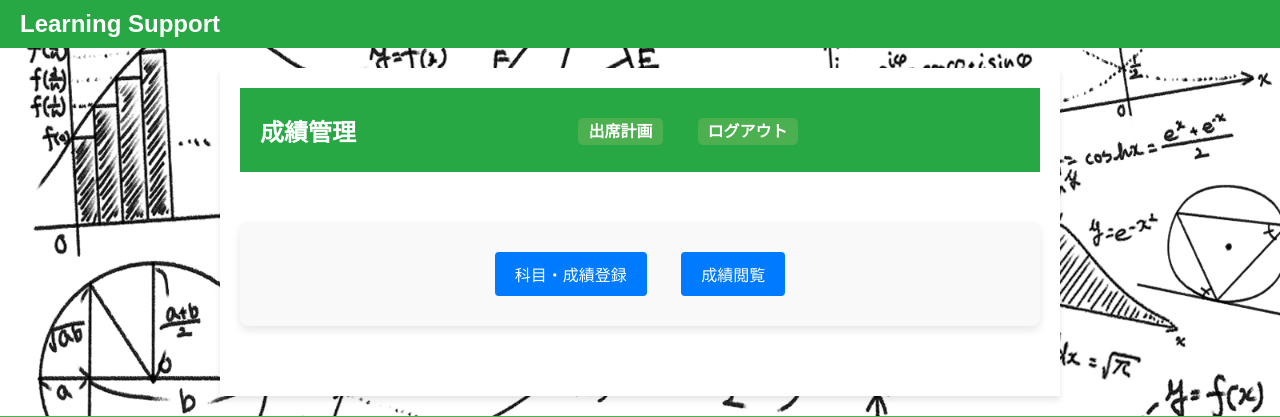
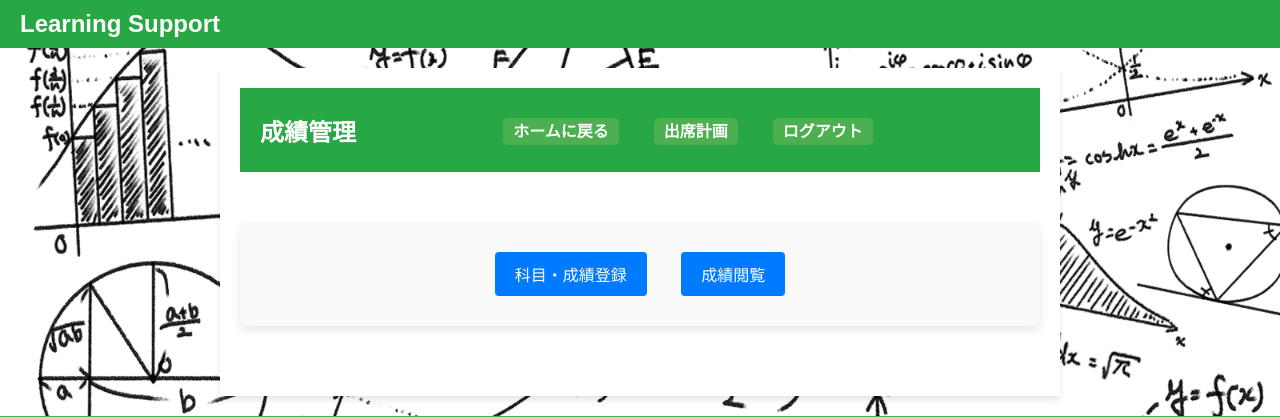
Before and after one commit to RyoRI45/NewData, a Django app: page /manage_grades/ in a window 1280 px wide. Shown: the top 417 px of the page. Run offline with Django 5.2, Linux system fonts and the light colour scheme.

Commit message:
ナビゲーションバーの改良

```diff
--- a/core/templates/core/manage_grades.html
+++ b/core/templates/core/manage_grades.html
@@ -6,6 +6,7 @@
     <!-- ナビゲーションバー -->
     <nav>
         <ul style="list-style: none; display: flex; gap: 15px; margin: 0; padding: 0;">
+            <li><a href="{% url 'student_home' %}" style="text-decoration: none; color: white; font-weight: bold;">ホームに戻る</a></li>
             <li><a href="{% url 'attendance_plan' %}" style="text-decoration: none; color: white; font-weight: bold;">出席計画</a></li>
             <li><a href="{% url 'logout' %}" style="text-decoration: none; color: white; font-weight: bold;">ログアウト</a></li>
         </ul>
```
